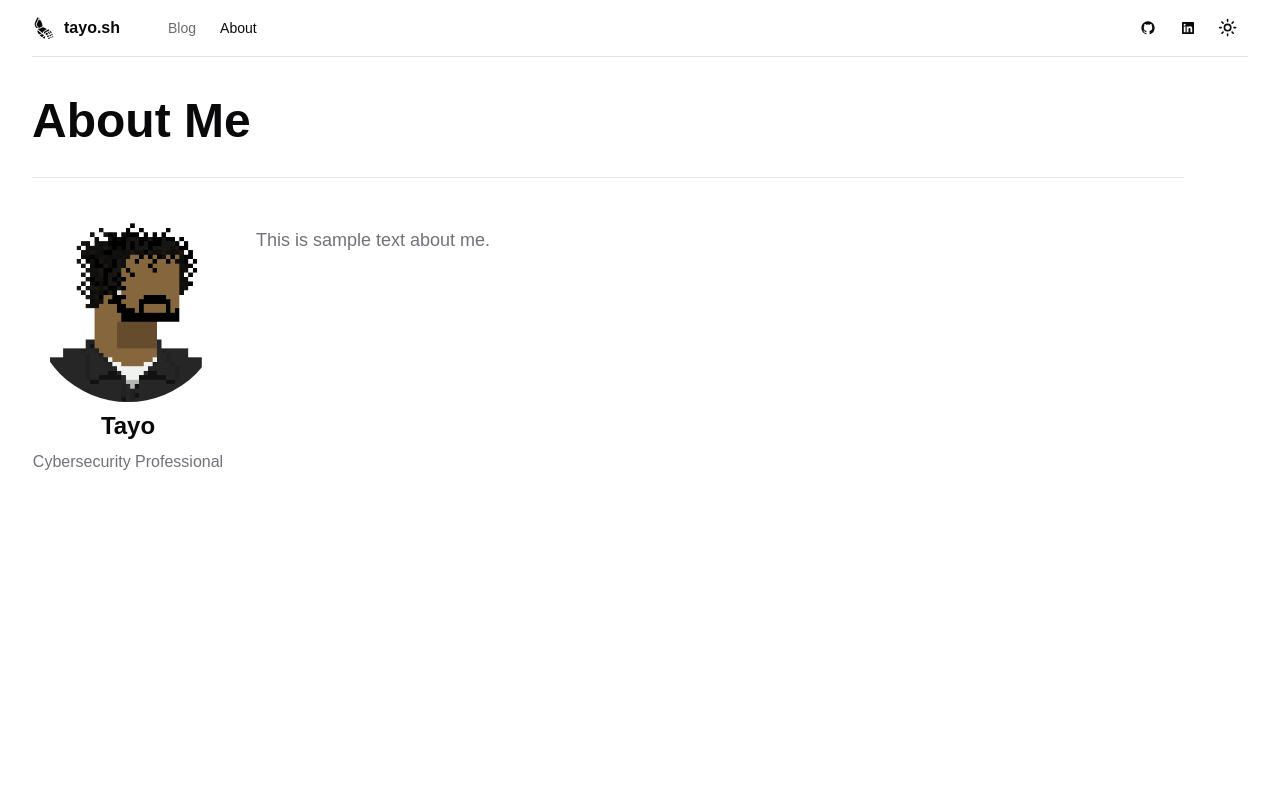
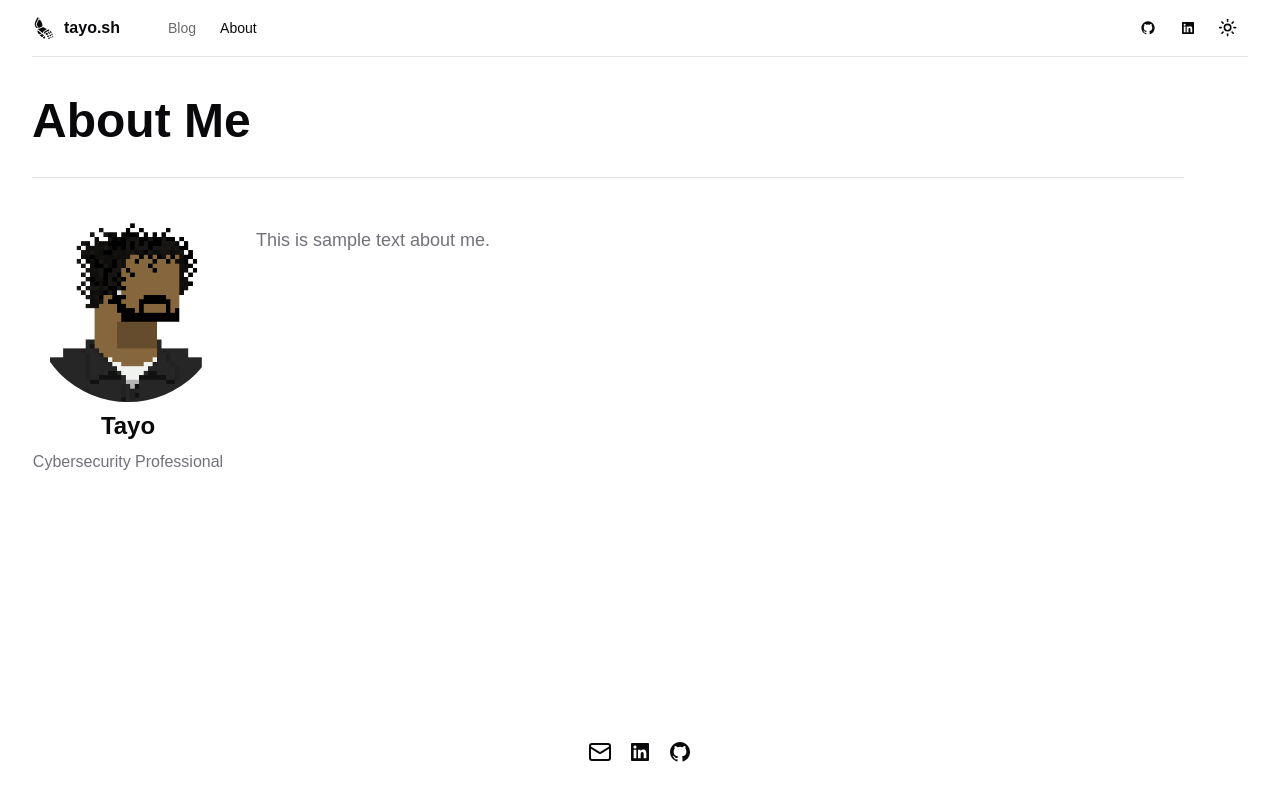
Before and after one commit to tayoojo/tayo.sh, a Next.js app: page /about in a window 1280 px wide. Built offline with nearby package versions, Linux system fonts and the light colour scheme.

Commit message:
Added Site Footer

```diff
--- a/app/layout.tsx
+++ b/app/layout.tsx
@@ -4,6 +4,7 @@ import "./globals.css";
 import { cn } from "@/lib/utils";
 import { SiteHeader } from "@/components/site-header";
 import { Providers } from "@/components/providers";
+import { SiteFooter } from "@/components/site-footer";
 
 const geistSans = localFont({
   src: "./fonts/GeistVF.woff",
@@ -29,6 +30,7 @@ export default function RootLayout({
           <div className="relative flex min-h-dvh flex-col bg-background">
             <SiteHeader />
             <main className="flex-1">{children}</main>
+            <SiteFooter />
           </div>
         </Providers>
       </body>
--- /dev/null
+++ b/components/site-footer.tsx
@@ -0,0 +1,25 @@
+import { siteConfig } from "@/config/site";
+import { Mail } from "lucide-react";
+import { Icons } from "./icons";
+
+
+export function SiteFooter() {
+    return(<footer>
+        <div className="mb-6 mt-14 flex flex-col items-center">
+            <div className = "mb-3 flex space-x-4">
+                <a target="_blank" rel="noreferrer" href="mailto:tayo@tayo.sh">
+                    <span className="sr-only">Mail</span>
+                    <Mail className="h-6 w-6" />
+                </a>
+                <a target="_blank" rel="noreferrer" href={siteConfig.links.linkedIn}>
+                    <span className="sr-only">LinkedIn</span>
+                    <Icons.linkedIn className="h-6 w-6" />
+                </a>
+                <a target="_blank" rel="noreferrer" href={siteConfig.links.github}>
+                    <span className="sr-only">GitHub</span>
+                    <Icons.github className="h-6 w-6" />
+                </a>
+            </div>
+        </div>
+    </footer>);
+}
```
